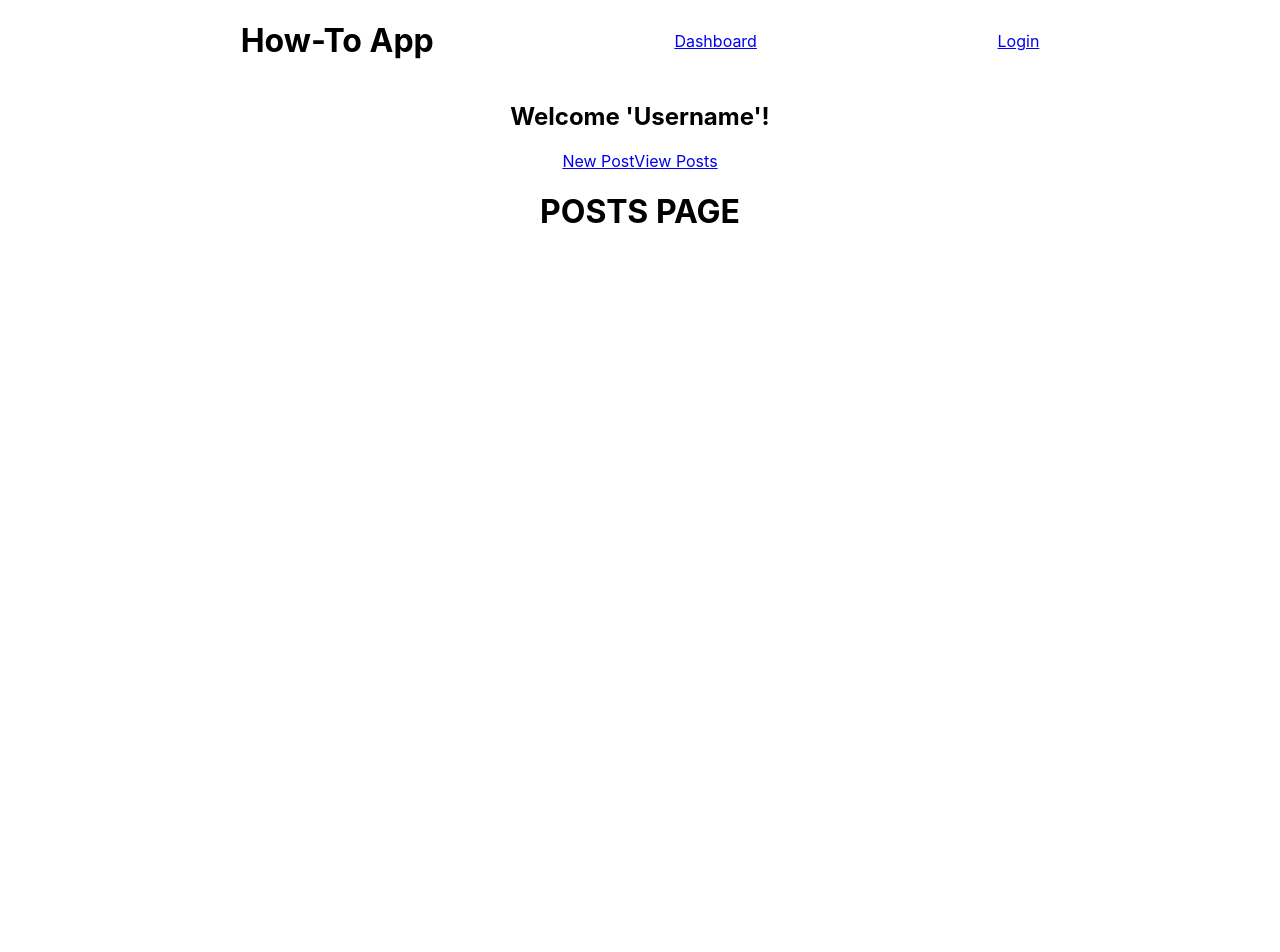
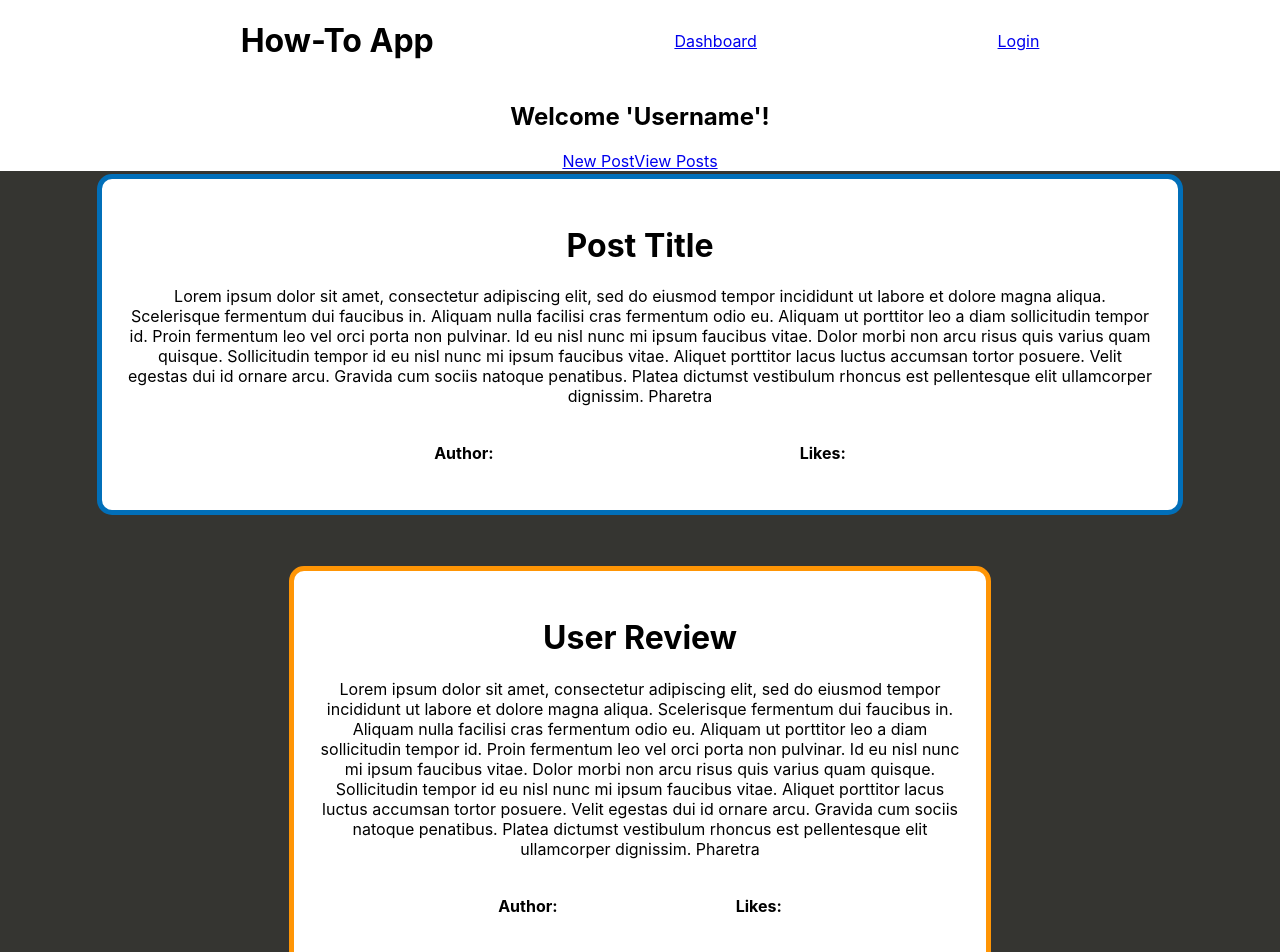
Before and after one commit to How-To2/Front-End, a React (Create React App) app in the folder how-to/: page /dashboard/posts/1 in a window 1280 px wide. Shown: the top 952 px of the page. Before the commit the page ends 800 px from the top, so only its background shows below. Built offline with nearby package versions, Linux system fonts and the light colour scheme.

Commit message:
made styling for user posts and user reviews

```diff
--- a/how-to/src/components/HowTo.js
+++ b/how-to/src/components/HowTo.js
@@ -1,12 +1,56 @@
-import React from 'react';
+import React from "react";
+import styled from "styled-components";
+import ReviewList from "./ReviewList";
 
 const HowTo = props => {
+  const Background = styled.div`
+    display: flex;
+    flex-direction: column;
+    align-items: center;
+    justify-content: center;
+    background-color: #353531;
+    height: 100vh;
+  `;
 
-    return (
-        <>
-            <h1>POSTS PAGE</h1>
-        </>
-    )
-}
+  const UserPost = styled.div`
+    width:80%;
+    margin: 2%;
+    padding 2%;
+    background-color:white;
+    border-radius:15px;
+    border: #016FB9 solid 5px;
+  `;
+
+  const AuthorLikes = styled.div`
+    display: flex;
+    justify-content: space-evenly;
+  `;
+
+  return (
+    <Background>
+      <UserPost>
+        <h1>Post Title</h1>
+        <p>
+          Lorem ipsum dolor sit amet, consectetur adipiscing elit, sed do
+          eiusmod tempor incididunt ut labore et dolore magna aliqua.
+          Scelerisque fermentum dui faucibus in. Aliquam nulla facilisi cras
+          fermentum odio eu. Aliquam ut porttitor leo a diam sollicitudin tempor
+          id. Proin fermentum leo vel orci porta non pulvinar. Id eu nisl nunc
+          mi ipsum faucibus vitae. Dolor morbi non arcu risus quis varius quam
+          quisque. Sollicitudin tempor id eu nisl nunc mi ipsum faucibus vitae.
+          Aliquet porttitor lacus luctus accumsan tortor posuere. Velit egestas
+          dui id ornare arcu. Gravida cum sociis natoque penatibus. Platea
+          dictumst vestibulum rhoncus est pellentesque elit ullamcorper
+          dignissim. Pharetra
+        </p>
+        <AuthorLikes>
+          <h4>Author:</h4>
+          <h4>Likes:</h4>
+        </AuthorLikes>
+      </UserPost>
+      <ReviewList />
+    </Background>
+  );
+};
 
 export default HowTo;
--- a/how-to/src/components/Review.js
+++ b/how-to/src/components/Review.js
@@ -1,11 +1,40 @@
-import React from 'react';
+import React from "react";
+import styled from "styled-components";
+const Review = props => {
+  const UserReview = styled.div`
+  margin: 2%;
+  padding 2%;
+  width:50%;
+  background-color:white;
+  border-radius:15px;
+  border: #FF9505 solid 5px;  `;
 
-const Review = props => {
+  const AuthorLikes = styled.div`
+    display: flex;
+    justify-content: space-evenly;
+  `;
 
-    return (
-        <>
-        </>
-    )
-}
+  return (
+    <UserReview>
+      <h1>User Review</h1>
+      <p>
+        Lorem ipsum dolor sit amet, consectetur adipiscing elit, sed do eiusmod
+        tempor incididunt ut labore et dolore magna aliqua. Scelerisque
+        fermentum dui faucibus in. Aliquam nulla facilisi cras fermentum odio
+        eu. Aliquam ut porttitor leo a diam sollicitudin tempor id. Proin
+        fermentum leo vel orci porta non pulvinar. Id eu nisl nunc mi ipsum
+        faucibus vitae. Dolor morbi non arcu risus quis varius quam quisque.
+        Sollicitudin tempor id eu nisl nunc mi ipsum faucibus vitae. Aliquet
+        porttitor lacus luctus accumsan tortor posuere. Velit egestas dui id
+        ornare arcu. Gravida cum sociis natoque penatibus. Platea dictumst
+        vestibulum rhoncus est pellentesque elit ullamcorper dignissim. Pharetra
+      </p>
+      <AuthorLikes>
+        <h4>Author:</h4>
+        <h4>Likes:</h4>
+      </AuthorLikes>
+    </UserReview>
+  );
+};
 
 export default Review;
--- a/how-to/src/components/ReviewList.js
+++ b/how-to/src/components/ReviewList.js
@@ -1,11 +1,7 @@
-import React from 'react';
-
+import React from "react";
+import Review from "./Review";
 const ReviewList = props => {
-
-    return (
-        <>
-        </>
-    )
-}
+  return <Review />;
+};
 
 export default ReviewList;
```
